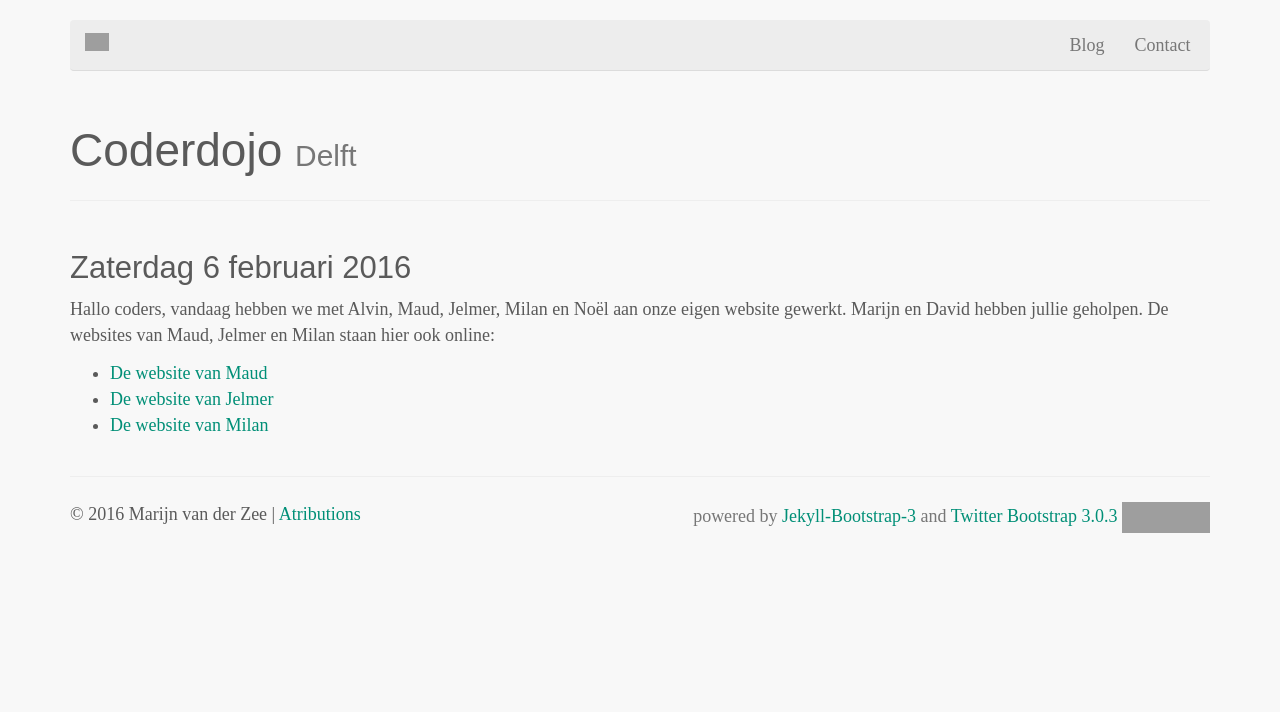
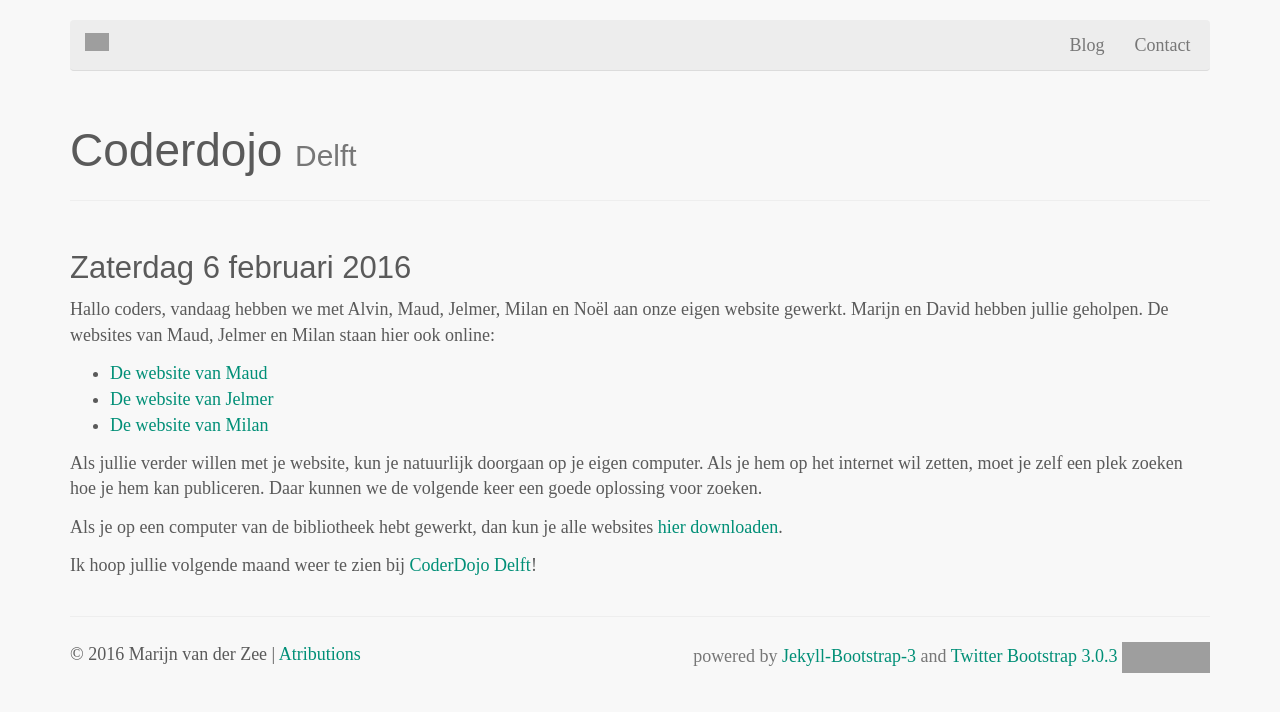
Before and after one commit to serraict/serraict.github.io, a Jekyll site: the page built from pages/coderdojo/index.md, in a window 1280 px wide. Shown: the top 712 px of the page. Built offline with Jekyll 4.4.1, drawn with Linux system fonts in a browser that asks for light colours; nearby versions of some CDN libraries; grey boxes are pictures that could not be loaded.

Commit message:
More info on sites

```diff
--- a/pages/coderdojo/index.md
+++ b/pages/coderdojo/index.md
@@ -11,3 +11,13 @@ Hallo coders, vandaag hebben we met Alvin, Maud, Jelmer, Milan en Noël aan onze
  * [De website van Maud](./maud/ik)
  * [De website van Jelmer](./jelmer/ik)
  * [De website van Milan](./milan/ik)
+
+Als jullie verder willen met je website, kun je natuurlijk doorgaan op je eigen computer.
+Als je hem op het internet wil zetten, moet je zelf een plek zoeken hoe je hem kan publiceren.
+Daar kunnen we de volgende keer een goede oplossing voor zoeken.
+
+Als je op een computer van de bibliotheek hebt gewerkt, dan kun je alle websites [hier downloaden](20160206_myfirstsite.zip).
+
+Ik hoop jullie volgende maand weer te zien bij [CoderDojo Delft]!
+
+ [CoderDojo Delft]: http://www.coderdojo-delft.nl/
```
